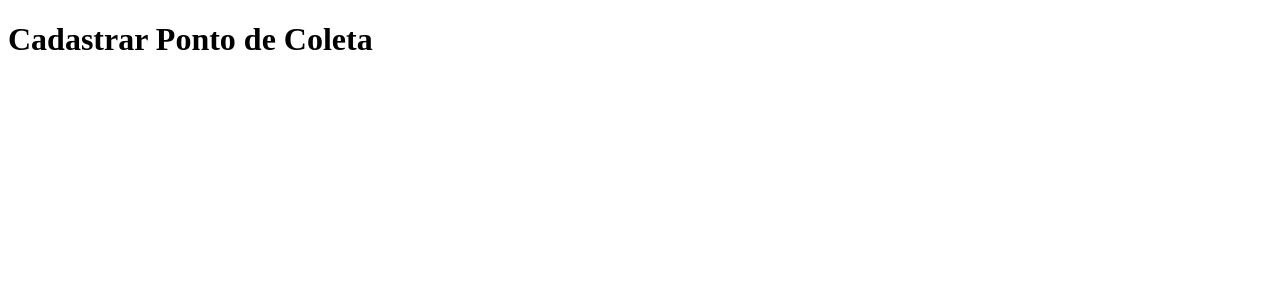
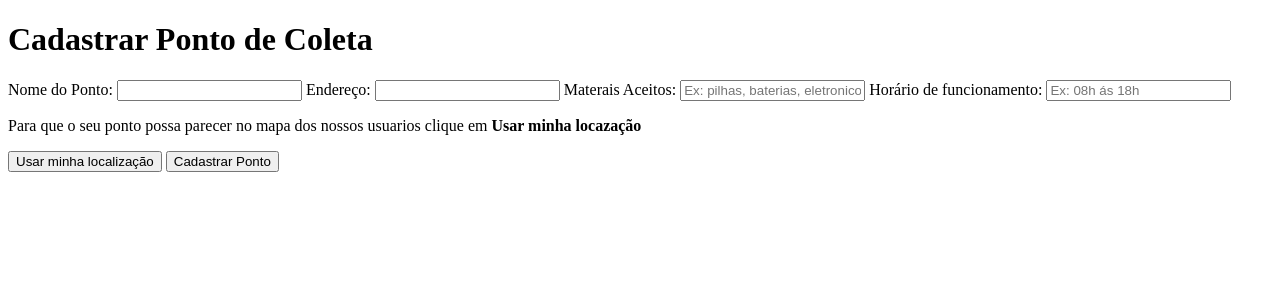
Before and after one commit to RDCAZIN/ProjetoEnergyTrans, a Flask app: page /cadastrar_ponto in a window 1280 px wide. Shown: the top 300 px of the page. Run offline with Flask 3, Linux system fonts and the light colour scheme.

Commit message:
feat: criacao da funcionalidade de cadastro de pontos de coleta

```diff
--- a/models/ponto_coleta.py
+++ b/models/ponto_coleta.py
@@ -8,8 +8,8 @@ class PontoColeta(db.Model):
     endereco = db.Column(db.String(200), nullable = False)
     materiais_aceitos = db.Column(db.String(300),nullable = False )
     horario_funcionamento = db.Column(db.String(100))
-    latitude = db.Column(db.String(50))
-    longitude = db.Column(db.String(50))
+    latitude = db.Column(db.Float)
+    longitude = db.Column(db.Float)
     aprovado = db.Column(db.Boolean, default=True)
     coletor_id = db.Column(
         db.Integer,
--- a/routes/main.py
+++ b/routes/main.py
@@ -234,6 +234,39 @@ def confirmar_entrega():
     flash("Entrega confirmada")
     return redirect(url_for("main.home_coletor"))
 
-@main.route("/cadastrar_ponto")
+@main.route("/cadastrar_ponto", methods = ["POST", "GET"])
 def cadastrar_ponto():
+    if request.method == "POST":
+        nome = request.form.get("nome_ponto")
+        endereco = request.form.get("endereco_ponto")
+        materiais_aceitos = request.form.get("materias_ponto")
+        horario_funcionamento = request.form.get("horario_ponto")
+        latitude = request.form.get("latitude")
+        longitude = request.form.get("longitude")
+        coletor_id = session.get("usuario_id")
+
+        if not latitude or not longitude:
+            flash("Localização invalida", "erro")
+            return redirect(url_for("main.cadastrar_ponto"))
+        else:
+            latitude = float(latitude)
+            longitude = float(longitude)
+
+            novo_ponto = PontoColeta(
+                nome = nome,
+                endereco = endereco,
+                materiais_aceitos = materiais_aceitos,
+                horario_funcionamento = horario_funcionamento,
+                latitude = latitude,
+                longitude = longitude,
+                coletor_id = coletor_id
+            )
+
+            db.session.add(novo_ponto)
+            db.session.commit()
+            flash("Cadastro Realizado com sucesso!")
+            return redirect(url_for("main.home_coletor"))
+
+
+
     return render_template("coletor/cadastro_de_ponto.html")
--- /dev/null
+++ b/static/js/cadastro_ponto.js
@@ -0,0 +1,41 @@
+const botao = document.getElementById(
+    "btn-localizacao"
+)
+
+botao.addEventListener("click", () => {
+
+    navigator.geolocation.getCurrentPosition(
+
+        (posicao) => {
+
+            const latitude =
+            posicao.coords.latitude
+
+            const longitude =
+            posicao.coords.longitude
+
+            document.getElementById(
+                "latitude"
+            ).value = latitude
+
+            document.getElementById(
+                "longitude"
+            ).value = longitude
+
+            alert(
+                "Localização capturada!"
+            )
+
+        },
+
+        () => {
+
+            alert(
+                "Erro ao obter localização"
+            )
+
+        }
+
+    )
+
+})
--- a/templates/coletor/cadastro_de_ponto.html
+++ b/templates/coletor/cadastro_de_ponto.html
@@ -7,6 +7,29 @@
 </head>
 <body>
     <h1>Cadastrar Ponto de Coleta</h1>
+    <form method="post">
+        <label for="nome_ponto">Nome do Ponto:</label>
+        <input type="text" name="nome_ponto" id="nome_ponto" required>
+
+        <label for="endereco_ponto">Endereço:</label>
+        <input type="text" name="endereco_ponto" id="endereco_ponto" required>
+
+        <label for="materias_ponto">Materais Aceitos:</label>
+        <input type="text" name="materias_ponto" id="materias_ponto" placeholder="Ex: pilhas, baterias, eletronicos" required>
+
+        <label for="horario_ponto">Horário de funcionamento:</label>
+        <input type="text" name="horario_ponto" id="horario_ponto" placeholder="Ex: 08h ás 18h" required>
+
+        <input type="hidden" name="latitude" id = "latitude">
+        <input type = "hidden" name="longitude" id = "longitude">
+
+        <p>Para que o seu ponto possa parecer no mapa dos nossos usuarios clique em <b>Usar minha locazação</b></p>
+        <button type="button" id="btn-localizacao">Usar minha localização</button>
+
+        <button type="submit" id="btn-cadastrar">Cadastrar Ponto</button>
+
+        <script src="{{ url_for('static', filename='js/cadastro_ponto.js') }}"></script>
+    </form>
 
 </body>
 </html>
```
